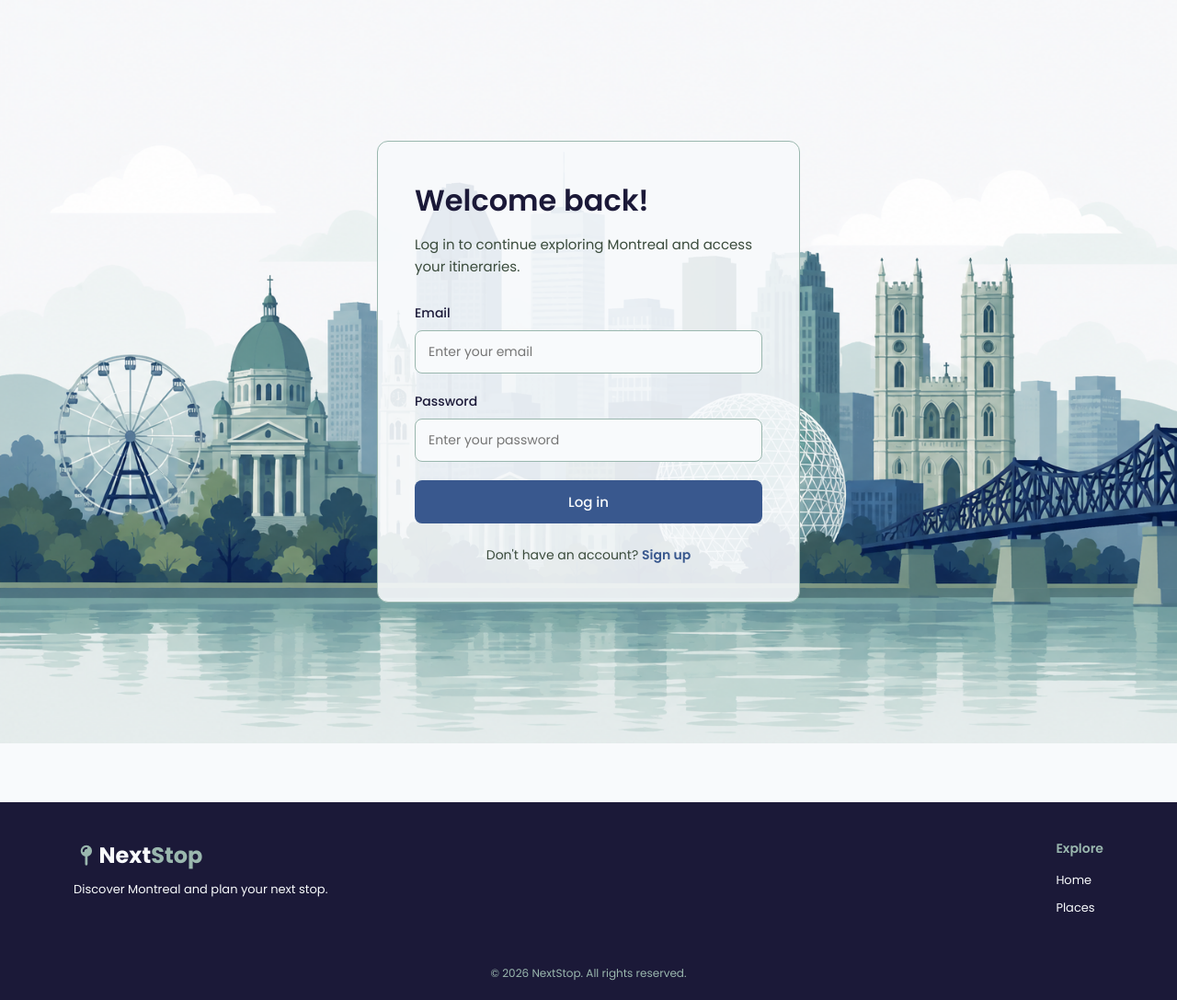
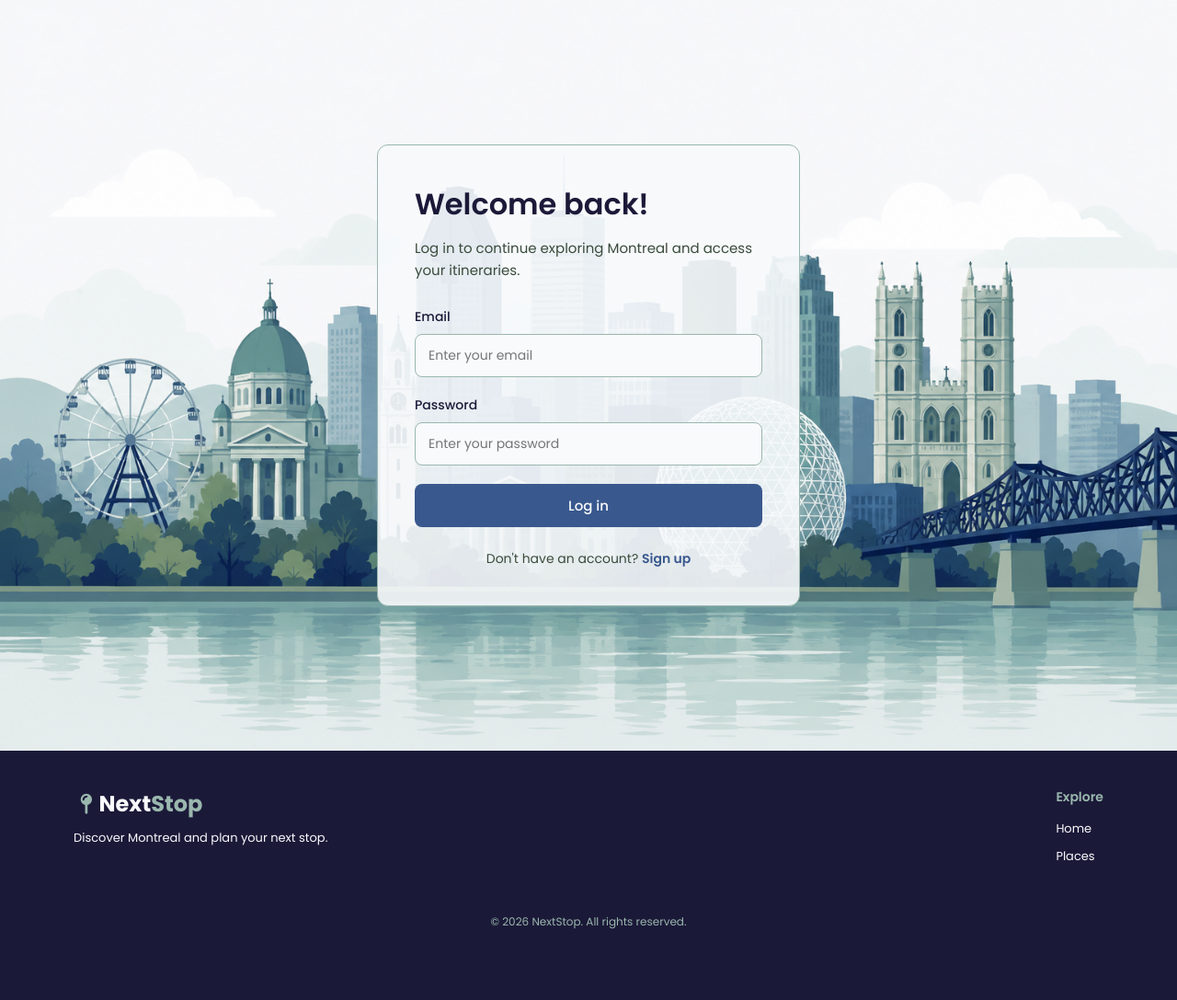
Before and after one commit to saiabbirame/582-32W-VA, a Flask app: a page that uses code/templates/base.html in a window 1280 px wide. Shown: the part 88-1175 px from the top of the page at 92% size. After the commit the page ends 1098 px from the top, so only its background shows below. Run offline with Flask 3, Linux system fonts and the light colour scheme; some libraries are stand-ins or nearby versions.

Commit message:
Fix footer spacing on background pages

```diff
--- a/code/static/css/style.css
+++ b/code/static/css/style.css
@@ -2,6 +2,13 @@ body{
     margin: 0;
     font-family: "Poppins", sans-serif;
     background-color: #F8FAFC;
+    min-height: 100vh;
+    display: flex;
+    flex-direction: column;
+}
+
+main{
+    flex: 1;
 }
 
 /* NAVIGATION */
@@ -773,7 +780,7 @@ body{
     display: flex;
     align-items: center;
     justify-content: center;
-    min-height: calc(100vh - 88px);
+    min-height: calc(100vh - 80px);
     padding: 48px 24px;
     background-image: url("../images/montreal_skyline.png");
     background-size: cover;
@@ -1646,7 +1653,7 @@ body{
 .site-footer{
     background-color: #1B1938;
     color: #F8FAFC;
-    margin-top: 64px;
+    margin-top: 0;
     padding: 40px 80px 20px;
 }
 
@@ -2463,7 +2470,6 @@ body{
 
 /* FOOTER */
     .site-footer{
-        margin-top: 48px;
         padding: 32px 16px 20px;
     }
 
```
